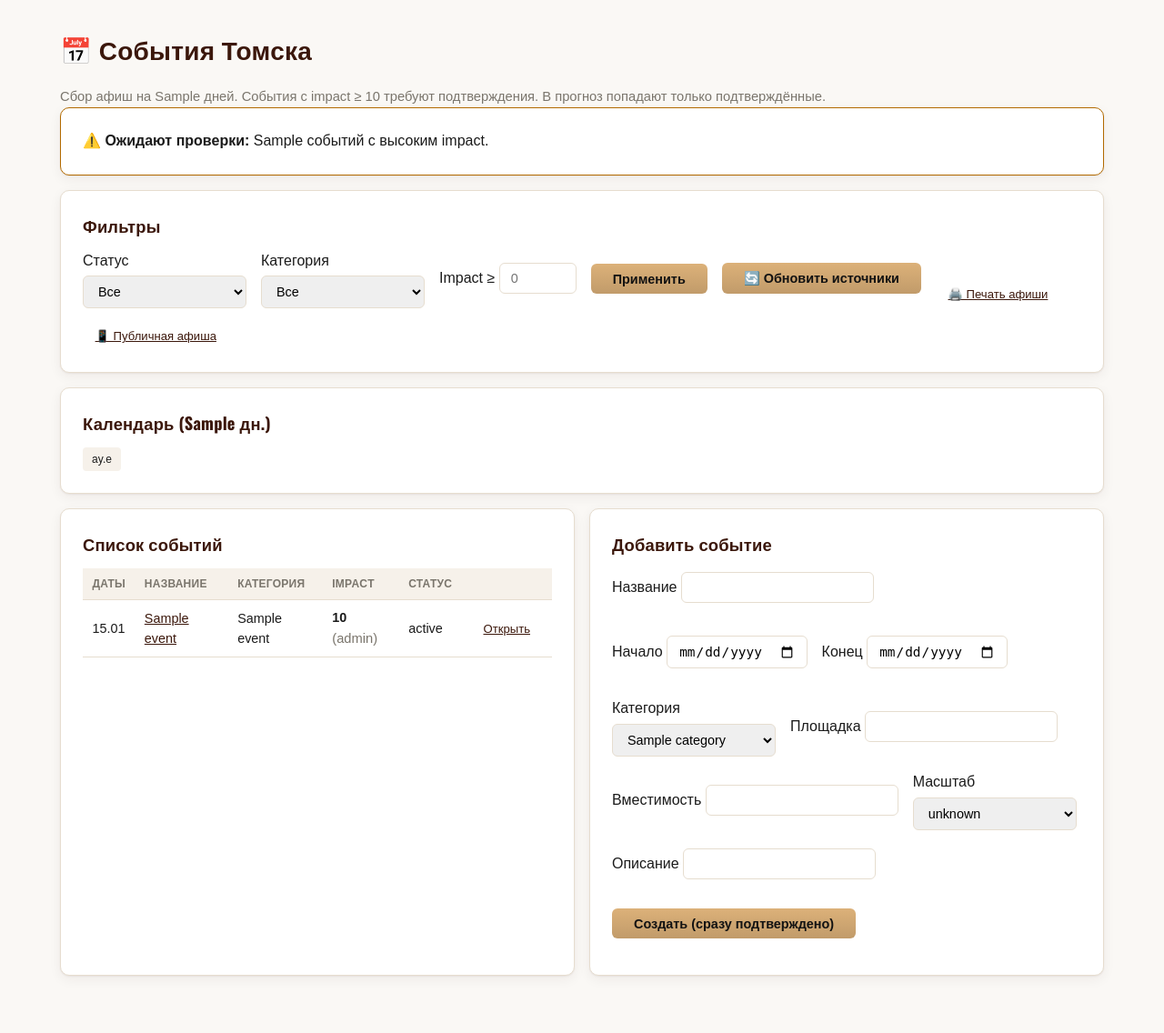
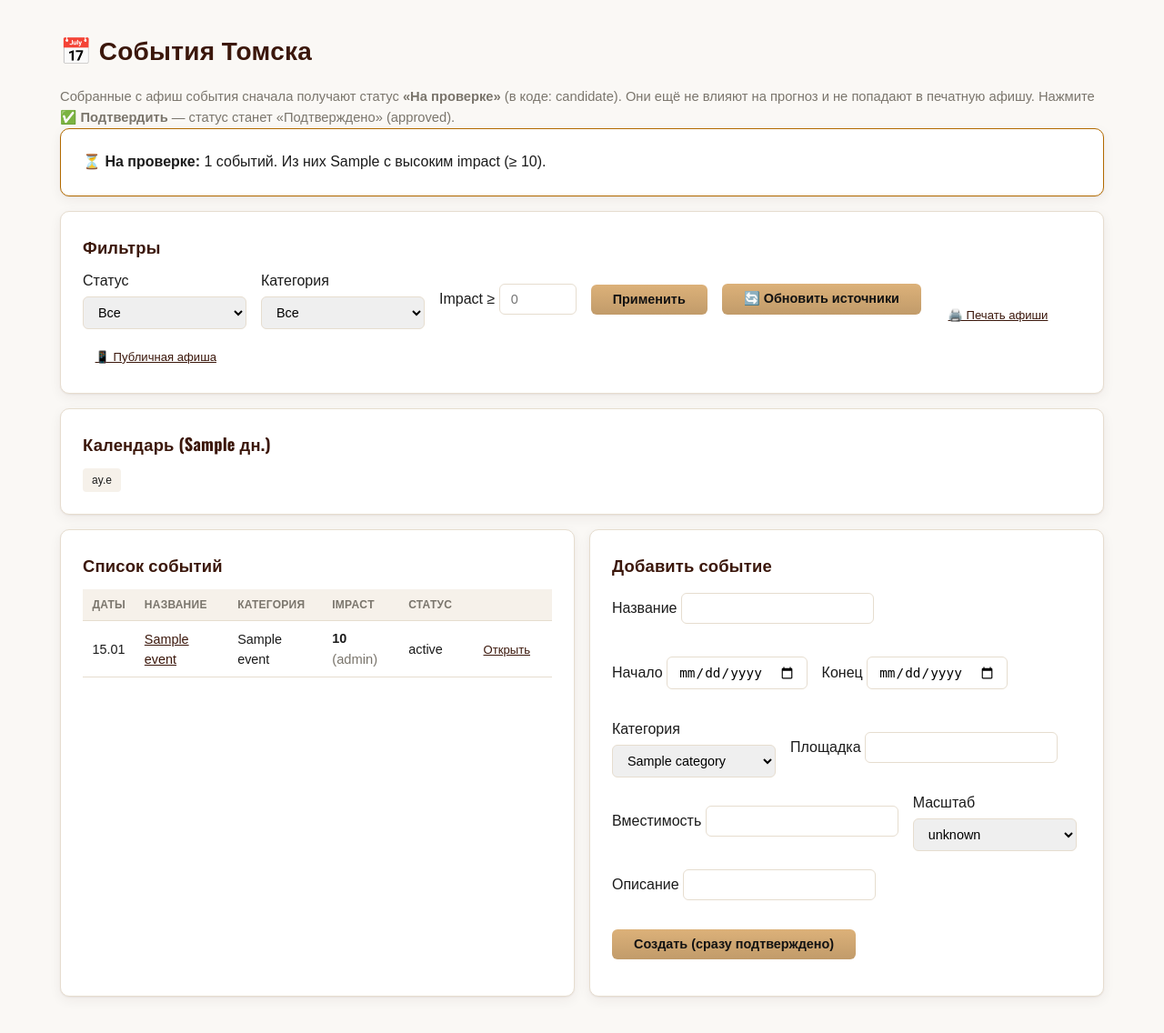
Before and after one commit to kraskimira89-spec/hotel-report-bot-, a FastAPI app: template src/web/templates/events.html in a window 1280 px wide. Shown: the top 1136 px of the page at 91% size. Before the commit the page ends 1076 px from the top, so only its background shows below. Run offline with FastAPI, Linux system fonts and the light colour scheme; the template is opened without the code that fills it: most values are stand-ins (such as "Sample title", 1, 10 or a date in 2020).

Commit message:
feat: обновление модуля событий
- docs/history/2026-07-17_candidate_status_ux.md
- src/web/queries.py
- src/web/templates/events.html
- src/web/templates/events_print.html

```diff
--- a/src/web/queries.py
+++ b/src/web/queries.py
@@ -1047,11 +1047,18 @@
 }
 
 _EVENT_STATUS_LABELS = {
-    "candidate": "Кандидат",
+    "candidate": "На проверке",
     "approved": "Подтверждено",
     "rejected": "Отклонено",
     "cancelled": "Отменено",
     "expired": "Прошло",
+}
+
+_EVENT_IMPACT_LABELS = {
+    "critical": "критичное",
+    "high": "высокое",
+    "medium": "среднее",
+    "low": "низкое",
 }
 
 
@@ -1092,6 +1099,7 @@
             "status_label": _EVENT_STATUS_LABELS.get(ev.status, ev.status),
             "impact_score": ev.impact_score,
             "impact_level": level,
+            "impact_level_label": _EVENT_IMPACT_LABELS.get(level, level),
             "venue_name": ev.venue_name,
             "source_name": ev.source_name,
             "source_url": ev.source_url,
@@ -1101,7 +1109,15 @@
             "overnight_likelihood": ev.overnight_likelihood,
             "tourism_relevance": ev.tourism_relevance,
             "in_forecast": event_affects_forecast(ev.status, ev.impact_score, ev),
-            "needs_approval": ev.status == "candidate" and ev.impact_score >= cfg.events.require_approval_score,
+            "needs_approval": ev.status == "candidate",
+            "high_impact": ev.status == "candidate"
+            and ev.impact_score >= cfg.events.require_approval_score,
+            "poster_ready": (
+                ev.status == "approved"
+                and bool(ev.venue_name or ev.venue_address)
+                and bool(ev.source_url and str(ev.source_url).startswith("http"))
+                and not ev.is_online
+            ),
         }
         rows.append(item)
         d = ev.start_at
@@ -1145,5 +1161,7 @@
         "require_approval_score": cfg.events.require_approval_score,
         "detail": detail,
         "selected_id": event_id,
-        "pending_high": len([e for e in rows if e["needs_approval"]]),
+        "pending_count": len([e for e in rows if e["needs_approval"]]),
+        "pending_high": len([e for e in rows if e.get("high_impact")]),
+        "approved_count": len([e for e in rows if e["status"] == "approved"]),
     }
--- a/src/web/templates/events.html
+++ b/src/web/templates/events.html
@@ -2,11 +2,21 @@
 {% block title %}События Томска — hotel-report-bot{% endblock %}
 {% block content %}
 <h1>📅 События Томска</h1>
-<p class="muted">Сбор афиш на {{ data.horizon_days }} дней. События с impact ≥ {{ data.require_approval_score|int }} требуют подтверждения. В прогноз попадают только подтверждённые.</p>
+<p class="muted">
+    Собранные с афиш события сначала получают статус <strong>«На проверке»</strong>
+    (в коде: candidate). Они ещё не влияют на прогноз и не попадают в печатную афишу.
+    Нажмите <strong>✅ Подтвердить</strong> — статус станет «Подтверждено» (approved).
+</p>
 
-{% if data.pending_high %}
+{% if data.pending_count %}
 <div class="card" style="border-color: var(--warn);">
-    <p><strong>⚠️ Ожидают проверки:</strong> {{ data.pending_high }} событий с высоким impact.</p>
+    <p>
+        <strong>⏳ На проверке:</strong> {{ data.pending_count }} событий.
+        {% if data.pending_high %}Из них {{ data.pending_high }} с высоким impact (≥ {{ data.require_approval_score|int }}).{% endif %}
+        {% if not data.approved_count %}
+        <br>Печатная и публичная афиша пустые, пока ничего не подтверждено.
+        {% endif %}
+    </p>
 </div>
 {% endif %}
 
@@ -71,16 +81,26 @@
         </thead>
         <tbody>
         {% for e in data.events %}
-            <tr class="{% if e.needs_approval %}row-warn{% endif %}">
+            <tr class="{% if e.needs_approval %}row-warn{% endif %}{% if e.high_impact %} row-warn-strong{% endif %}">
                 <td>{{ e.start_at[8:10] }}.{{ e.start_at[5:7] }}{% if e.end_at != e.start_at %}–{{ e.end_at[8:10] }}.{{ e.end_at[5:7] }}{% endif %}</td>
                 <td>
                     <a href="/events?event_id={{ e.id }}">{{ e.title }}</a>
                     {% if e.in_forecast %}<span class="badge badge-green" title="Учтено в прогнозе">📈</span>{% endif %}
                 </td>
                 <td>{{ e.category_label }}</td>
-                <td><strong>{{ e.impact_score }}</strong> <span class="muted">({{ e.impact_level }})</span></td>
+                <td><strong>{{ e.impact_score }}</strong> <span class="muted">({{ e.impact_level_label }})</span></td>
                 <td>{{ e.status_label }}</td>
-                <td><a href="/events?event_id={{ e.id }}" class="btn-small">Открыть</a></td>
+                <td class="events-actions">
+                    {% if e.needs_approval %}
+                    <form method="post" action="/events/{{ e.id }}/approve" style="display:inline">
+                        <button type="submit" class="btn-small" title="Подтвердить для прогноза и афиши">✅</button>
+                    </form>
+                    <form method="post" action="/events/{{ e.id }}/reject" style="display:inline">
+                        <button type="submit" class="btn-small btn-danger" title="Отклонить">❌</button>
+                    </form>
+                    {% endif %}
+                    <a href="/events?event_id={{ e.id }}" class="btn-small">Открыть</a>
+                </td>
             </tr>
         {% endfor %}
         </tbody>
@@ -98,7 +118,22 @@
     <p>{{ d.event.start_at }} — {{ d.event.end_at or d.event.start_at }} · {{ d.event.category }} · {{ d.event.city }}</p>
     <p>Площадка: {{ d.event.venue_name or '—' }}</p>
     <p>Impact: <strong>{{ d.event.impact_score }}</strong> ({{ d.impact_level }}) · overnight {{ "%.2f"|format(d.event.overnight_likelihood) }} · demand {{ d.event_demand_score }} · {{ d.event.confidence }}</p>
-    <p>Статус: {{ d.event.status }}{% if d.in_forecast %} · <span class="badge badge-green">учтено в прогнозе</span>{% endif %}{% if d.event.is_online %} · <span class="badge">онлайн</span>{% endif %}</p>
+    <p>
+        Статус:
+        <strong>
+        {% if d.event.status == 'candidate' %}На проверке
+        {% elif d.event.status == 'approved' %}Подтверждено
+        {% elif d.event.status == 'rejected' %}Отклонено
+        {% elif d.event.status == 'cancelled' %}Отменено
+        {% elif d.event.status == 'expired' %}Прошло
+        {% else %}{{ d.event.status }}{% endif %}
+        </strong>
+        {% if d.in_forecast %} · <span class="badge badge-green">учтено в прогнозе</span>{% endif %}
+        {% if d.event.is_online %} · <span class="badge">онлайн</span>{% endif %}
+    </p>
+    {% if d.event.status == 'candidate' %}
+    <p class="muted">Чтобы событие попало в прогноз и в печатную афишу — подтвердите его.</p>
+    {% endif %}
     {% if d.event.source_name %}<p class="muted">Источник: {{ d.event.source_name }}{% if d.event.updated_at %} · собрано/обновлено {{ d.event.updated_at }}{% endif %}</p>{% endif %}
     {% if d.event.source_url %}<p><a href="{{ d.event.source_url }}" target="_blank" rel="noopener">Ссылка на карточку</a></p>{% endif %}
     {% if d.event.description %}<p class="muted">{{ d.event.description }}</p>{% endif %}
@@ -187,6 +222,9 @@
 .events-cal-day.has-events { background: var(--primary-soft); border: 1px solid var(--primary); }
 .events-cal-count { display: block; font-weight: bold; color: var(--primary-h); }
 .row-warn { background: var(--warn-bg); }
+.row-warn-strong { box-shadow: inset 3px 0 0 var(--warn); }
 .badge-green { background: var(--ok-bg); color: var(--ok); padding: 2px 6px; border-radius: 4px; font-size: .75rem; }
+.events-actions { white-space: nowrap; }
+.events-actions form { display: inline; }
 </style>
 {% endblock %}
--- a/src/web/templates/events_print.html
+++ b/src/web/templates/events_print.html
@@ -219,7 +219,7 @@
                 {% endfor %}
             {% else %}
                 <p class="empty">На ближайшие {{ data.days }} дней пока нет подтверждённых событий для афиши.<br>
-                Подтвердите события в админке и обновите лист.</p>
+                В админке откройте «События» → у нужных строк нажмите ✅ (статус «На проверке» → «Подтверждено») → обновите этот лист.</p>
             {% endif %}
         </section>
 
```
Also changed, not shown: docs/history/2026-07-17_candidate_status_ux.md (added, +18 -0 lines).
